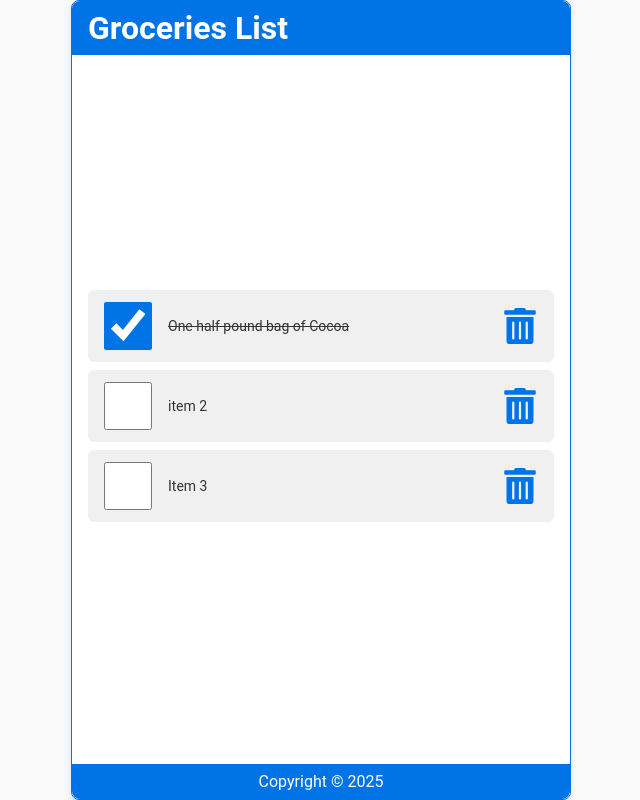
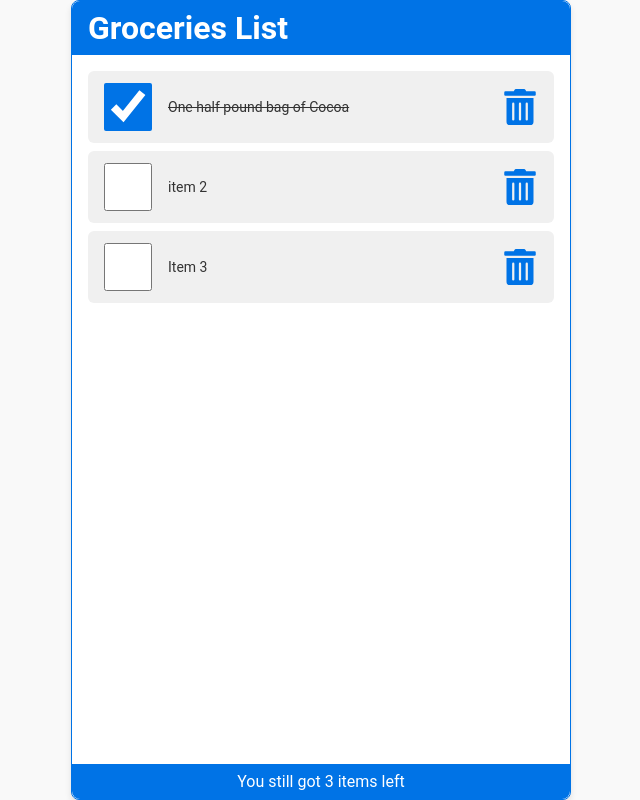
Before and after one commit to 3quanimity/react-groceries-list-tut, a React (Create React App) app: page / in a window 1280 px wide. Shown: the whole page, without its empty margins (319-959 px from the left). Built offline with nearby package versions, Linux system fonts and the light colour scheme.

Commit message:
Refactor app structure to manage shopping list state and persist data in local storage

```diff
--- a/src/App.js
+++ b/src/App.js
@@ -1,13 +1,35 @@
+import React, { useState } from 'react';
 import Content from './Content';
 import Footer from './Footer';
 import Header from './Header';
+import { loadFromLocalStorage } from './helpers/localStorageUtils';
 
 function App() {
+  const defaultList = [
+    {
+      id: 1,
+      checked: true,
+      item: 'One half pound bag of Cocoa',
+    },
+    {
+      id: 2,
+      checked: false,
+      item: 'item 2',
+    },
+    {
+      id: 3,
+      checked: false,
+      item: 'Item 3',
+    },
+  ];
+  const savedList = loadFromLocalStorage('shoppingList');
+  const [items, setItems] = useState(savedList || defaultList);
+
   return (
     <div className="App">
-      <Header />
-      <Content />
-      <Footer />
+      <Header title="Groceries List" />
+      <Content items={items} setItems={setItems} />
+      <Footer length={items.length} />
     </div>
   );
 }
--- a/src/Content.js
+++ b/src/Content.js
@@ -1,35 +1,8 @@
-import React, { useState } from 'react';
+import React from 'react';
 import { FaTrashAlt } from 'react-icons/fa';
+import { saveToLocalStorage } from './helpers/localStorageUtils';
 
-const Content = () => {
-  // helpers
-  const saveToLocalStorage = (data, location) => {
-    localStorage.setItem(location, JSON.stringify(data));
-  };
-  const loadFromLocalStorage = data => {
-    return JSON.parse(localStorage.getItem(data));
-  };
-
-  const defaultList = [
-    {
-      id: 1,
-      checked: true,
-      item: 'One half pound bag of Cocoa',
-    },
-    {
-      id: 2,
-      checked: false,
-      item: 'item 2',
-    },
-    {
-      id: 3,
-      checked: false,
-      item: 'Item 3',
-    },
-  ];
-  const savedList = loadFromLocalStorage('shoppingList');
-  const [items, setItems] = useState(savedList || defaultList);
-
+const Content = ({ items, setItems }) => {
   const handleCheck = id => {
     const updatedItems = items.map(item =>
       item.id === id ? { ...item, checked: !item.checked } : item
--- a/src/Footer.js
+++ b/src/Footer.js
@@ -1,10 +1,16 @@
 import React from 'react';
 
-const Footer = () => {
+const Footer = ({ length }) => {
   const today = new Date();
   return (
     <footer>
-      <p>Copyright &copy; {today.getFullYear()}</p>
+      {length ? (
+        <p>
+          You still got {length} {length === 1 ? 'item' : 'items'} left
+        </p>
+      ) : (
+        <p>You're all done</p>
+      )}
     </footer>
   );
 };
--- a/src/Header.js
+++ b/src/Header.js
@@ -1,11 +1,16 @@
 import React from 'react';
 
-const Header = () => {
+const Header = ({ title = 'Default title' }) => {
   return (
     <header>
-      <h1>Groceries List</h1>
+      <h1>{title}</h1>
     </header>
   );
 };
 
+// NOTE: dosnt work with destructuring after react 17
+// Header.defaultProps = {
+//   title: 'Default title',
+// };
+
 export default Header;
--- /dev/null
+++ b/src/helpers/localStorageUtils.js
@@ -0,0 +1,6 @@
+export const saveToLocalStorage = (data, location) => {
+  localStorage.setItem(location, JSON.stringify(data));
+};
+export const loadFromLocalStorage = data => {
+  return JSON.parse(localStorage.getItem(data));
+};
--- a/src/index.css
+++ b/src/index.css
@@ -51,7 +51,7 @@ main {
   flex-grow: 1;
   display: flex;
   flex-direction: column;
-  justify-content: center;
+  justify-content: flex-start;
   align-items: center;
   overflow-y: auto;
   padding: 1rem;
```
